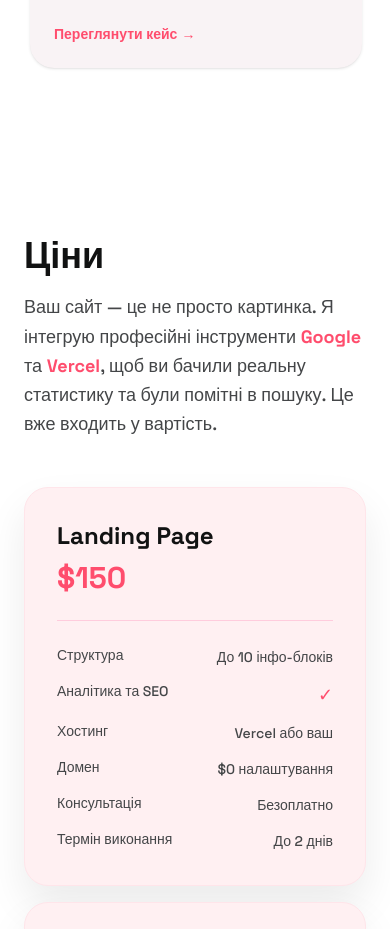
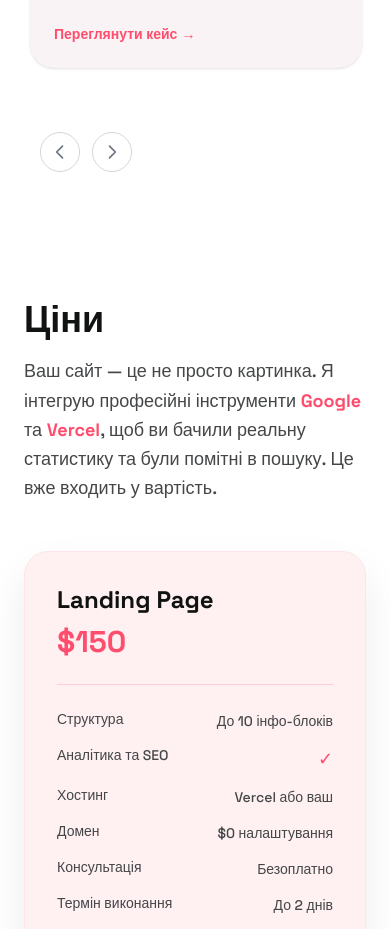
Before and after one commit to ratatoskodessa-boop/mysite, a Next.js app: page / in a window 390 px wide. Shown: the part 4525-5454 px from the top of the page. Built offline with nearby package versions, Linux system fonts and the light colour scheme.

Commit message:
Update Projects.tsx

```diff
--- a/src/components/Projects.tsx
+++ b/src/components/Projects.tsx
@@ -119,9 +119,9 @@ export default function Projects() {
             />
           </div>
 
-        </div>
+     </div> {/* Це кінець стрічки проєктів */}
 
-        {/* Кнопка "Вправо" */}
+        {/* Кнопка "Вправо" (Десктопна) */}
         <button
           onClick={() => {
             const slider = document.getElementById('projects-slider');
@@ -135,7 +135,36 @@ export default function Projects() {
           </svg>
         </button>
 
+        {/* НОВИЙ БЛОК: Мобільні/Планшетні кнопки навігації (внизу зліва) */}
+        <div className="flex items-center gap-3 mt-6 px-4 md:hidden">
+          <button
+            onClick={() => {
+              const slider = document.getElementById('projects-slider');
+              if (slider) slider.scrollBy({ left: -350, behavior: 'smooth' });
+            }}
+            className="w-10 h-10 flex items-center justify-center rounded-full border border-gray-300 text-gray-500 hover:bg-gray-100 active:bg-gray-200 transition-colors"
+            aria-label="Попередній проєкт"
+          >
+            <svg className="w-5 h-5" fill="none" stroke="currentColor" viewBox="0 0 24 24">
+              <path strokeLinecap="round" strokeLinejoin="round" strokeWidth={2} d="M15 19l-7-7 7-7" />
+            </svg>
+          </button>
+
+          <button
+            onClick={() => {
+              const slider = document.getElementById('projects-slider');
+              if (slider) slider.scrollBy({ left: 350, behavior: 'smooth' });
+            }}
+            className="w-10 h-10 flex items-center justify-center rounded-full border border-gray-300 text-gray-500 hover:bg-gray-100 active:bg-gray-200 transition-colors"
+            aria-label="Наступний проєкт"
+          >
+            <svg className="w-5 h-5" fill="none" stroke="currentColor" viewBox="0 0 24 24">
+              <path strokeLinecap="round" strokeLinejoin="round" strokeWidth={2} d="M9 5l7 7-7 7" />
+            </svg>
+          </button>
+        </div>
+
       </div>
-   </section>
+    </section>
   );
 }
```
